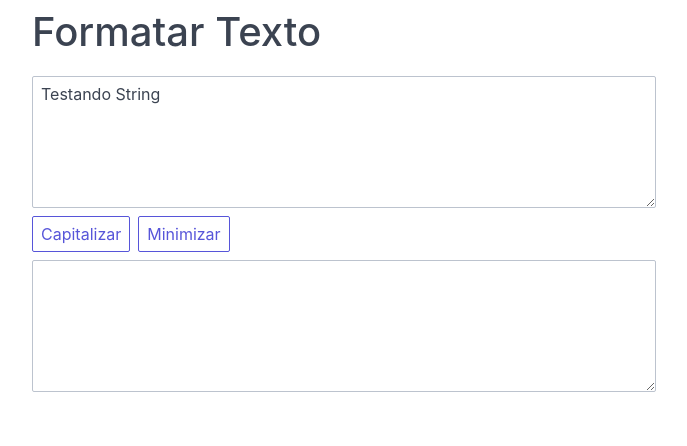
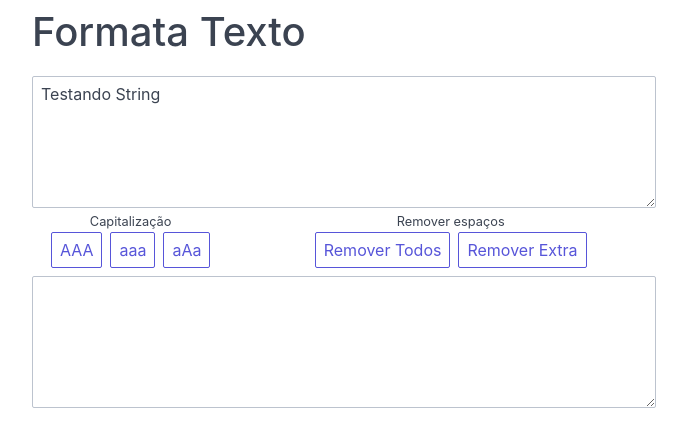
Before and after one commit to guizordan/formatatexto, a Nuxt app: page / in a window 1280 px wide. Shown: the top 446 px of the page, without its empty margins (296-983 px from the left). Built offline with nearby package versions, Linux system fonts and the light colour scheme.

Commit message:
spacing tooling componentized

```diff
--- a/components/Capitalize.vue
+++ b/components/Capitalize.vue
@@ -1,9 +1,14 @@
 <template>
-  <div class="column col-12 mb-2">
-      <format-button :is-active.sync="is_upcase_active" label="Capitalizar"></format-button>
-
-      <format-button :is-active.sync="is_downcase_active" label="Minimizar" class="ml-2"></format-button>
-  </div>
+    <div class="columns text-center">
+      <div class="col-12">
+        <small>Capitalização</small>
+      </div>
+      <div class="col-12">
+        <format-button :is-active.sync="is_upcase_active" label="AAA"></format-button>
+        <format-button :is-active.sync="is_downcase_active" label="aaa" class="ml-2"></format-button>
+        <format-button :is-active.sync="is_emocase_active" label="aAa" class="ml-2"></format-button>
+      </div>
+    </div>
 </template>
 
 <script>
@@ -16,7 +21,7 @@ export default {
     return {
       is_upcase_active: false,
       is_downcase_active: false,
-      previous_output: this.input
+      is_emocase_active: false
     };
   },
 
@@ -25,44 +30,62 @@ export default {
   },
 
   methods: {
-    activate_upcase: function(active) {
-      this.$emit('update:output', this.input.toUpperCase());
+    activate_upcase: function() {
+      this.$emit("update:output", this.input.toUpperCase());
     },
 
-    activate_downcase: function(active) {
-      this.$emit('update:output', this.input.toLowerCase());
+    activate_downcase: function() {
+      this.$emit("update:output", this.input.toLowerCase());
     },
 
-    deactivate_upcase: function(){
-      if(this.is_upcase_active){
-        this.is_upcase_active = false;
-        this.$emit('update:output', this.previous_output || this.input);
+    activate_emocase: function() {
+      var output = [];
+      for (let i = 0; i < this.input.length; i++) {
+        if (i % 2 == 0) output[i] = this.input[i].toLowerCase();
+        else output[i] = this.input[i].toUpperCase();
       }
+      this.$emit("update:output", output.join(''));
     },
 
-    deactivate_downcase: function(){
-      if(this.is_downcase_active){
-        this.is_downcase_active = false;
-        this.$emit('update:output', this.previous_output || this.input);
-      }
+    deactivate_all: function() {
+      if (
+        !this.is_upcase_active &&
+        !this.is_downcase_active &&
+        !this.is_emocase_active
+      )
+        this.$emit("update:output", this.input);
     }
   },
 
   watch: {
-    is_upcase_active(val){
-      if(val){
-        this.deactivate_downcase();
+    is_upcase_active(val) {
+      if (val) {
+        this.is_emocase_active = false;
+        this.is_downcase_active = false;
         this.activate_upcase();
-      } else
-        this.deactivate_upcase();
+      } else {
+        this.deactivate_all();
+      }
     },
 
-    is_downcase_active(val){
-      if(val){
-        this.deactivate_upcase();
+    is_downcase_active(val) {
+      if (val) {
+        this.is_emocase_active = false;
+        this.is_upcase_active = false;
         this.activate_downcase();
-      } else
-        this.deactivate_downcase();
+      } else {
+        this.deactivate_all();
+      }
+    },
+
+    is_emocase_active(val) {
+      if (val) {
+        this.is_upcase_active = false;
+        this.is_downcase_active = false;
+        this.activate_emocase();
+      } else {
+        this.deactivate_all();
+      }
     }
   }
 };
--- /dev/null
+++ b/components/Spacing.vue
@@ -0,0 +1,78 @@
+<template>
+  <div class="columns text-center">
+    <div class="col-12">
+      <small>Remover espaços</small>
+    </div>
+    <div class="col-12">
+      <format-button :is-active.sync="is_remove_all_active" label="Remover Todos"></format-button>
+      <format-button :is-active.sync="is_remove_extra_active" label="Remover Extra" class="ml-2"></format-button>
+    </div>
+  </div>
+</template>
+
+<script>
+import FormatButton from "~/components/FormatButton.vue";
+
+export default {
+  props: ["input", "output"],
+
+  data() {
+    return {
+      is_remove_extra_active: false,
+      is_remove_all_active: false
+    };
+  },
+
+  components: {
+    FormatButton
+  },
+
+  methods: {
+    remove_extra_whitespaces: function() {
+      var output = [];
+      for (let i = 0; i < this.input.length; i++) {
+        if (this.input[i].match(/\s/) && this.input[i + 1].match(/\s/))
+          continue;
+        else output[i] = this.input[i];
+      }
+
+      this.$emit("update:output", output.join(''));
+    },
+
+    remove_all_whitespaces: function() {
+      var output = [];
+      for (let i = 0; i < this.input.length; i++) {
+        if (this.input[i].match(/\s/))
+          continue;
+        else output[i] = this.input[i];
+      }
+
+      this.$emit("update:output", output.join(''));
+    },
+
+    deactivate_all: function() {
+      if (
+        !this.is_remove_extra_active &&
+        !this.is_remove_all_active
+      )
+        this.$emit("update:output", this.input);
+    }
+  },
+
+  watch: {
+    is_remove_extra_active(val) {
+      if(val)
+        this.remove_extra_whitespaces();
+      else
+        this.deactivate_all();
+    },
+
+    is_remove_all_active(val) {
+      if(val)
+        this.remove_all_whitespaces();
+      else
+        this.deactivate_all();
+    }
+  }
+};
+</script>
--- a/package.json
+++ b/package.json
@@ -5,7 +5,7 @@
   "author": "Guilherme Zordan <guilhermezordan@outlook.com>",
   "private": true,
   "scripts": {
-    "dev": "nuxt",
+    "dev": "nuxt && firefox localhost:3000",
     "build": "nuxt build",
     "start": "nuxt start",
     "generate": "nuxt generate",
--- a/pages/index.vue
+++ b/pages/index.vue
@@ -6,43 +6,49 @@
 
       <div class="columns">
 
-        <div class="column col-12 mb-2">
-          <h1>Formatar Texto</h1>
+        <div class="column col-12">
+          <h1>Formata Texto</h1>
           <div class="form-group">
               <textarea v-model="input" class="form-input" rows="5"></textarea>
           </div>
         </div>
 
+        <div class="column col-12">
 
-        <capitalize :input="input" :output.sync="output"></capitalize>
+          <div class="columns mb-2">
+            <div class="column col-4">
+              <capitalize :input="input" :output.sync="output"></capitalize>
+            </div>
 
-        <!-- <format-button @deactivate="previous_value" @activate="remove_whitespaces"
-        :original_value="input" label="Remove Espaços" class="ml-2"></format-button> -->
+            <div class="column col-8">
+              <spacing :input="input" :output.sync="output"></spacing>
+            </div>
+          </div>
+
+        </div>
 
         <div class="column col-12">
-            <div class="form-group">
-              <textarea v-model="output" class="form-input" rows="5"></textarea>
-            </div>
+          <div class="form-group">
+            <textarea v-model="output" class="form-input" rows="5"></textarea>
+          </div>
         </div>
 
       </div>
     </div>
 
   </div>
-
-
 </div>
 
 </template>
 
 <script>
-import FormatButton from "~/components/FormatButton.vue"
 import Capitalize from "~/components/Capitalize.vue"
+import Spacing from "~/components/Spacing.vue"
 
 export default {
   components: {
-    FormatButton,
-    Capitalize
+    Capitalize,
+    Spacing
   },
 
   data() {
@@ -54,25 +60,6 @@ export default {
 
   mounted() {
     // console.log(this.$refs);
-  },
-
-  methods: {
-
-    remove_whitespaces: function() {
-      var output = [];
-      for (let i = 0; i < this.input.length; i++) {
-        if (this.input[i].match(/\s/) && this.input[i + 1].match(/\s/))
-          continue;
-        else output[i] = this.input[i];
-      }
-
-      this.output = output.join("");
-    },
-
-    previous_value: function(prev_val){
-      console.log(prev_val);
-      this.output = prev_val;
-    }
   }
 };
 </script>
```
